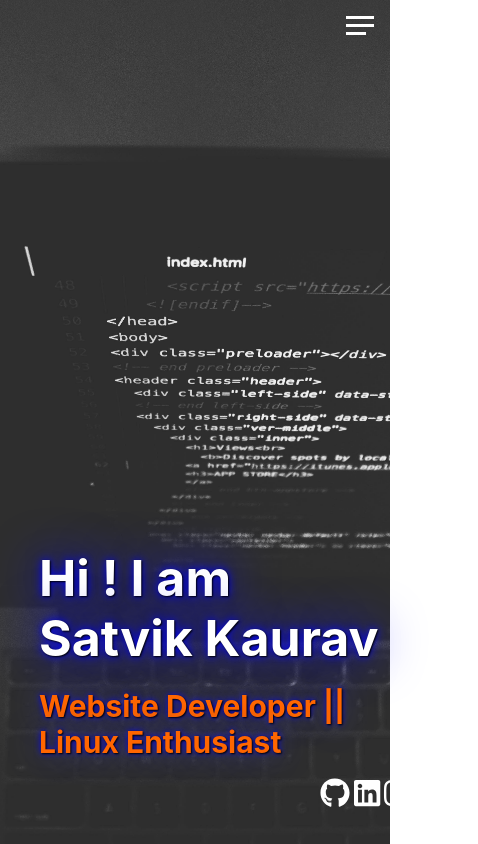
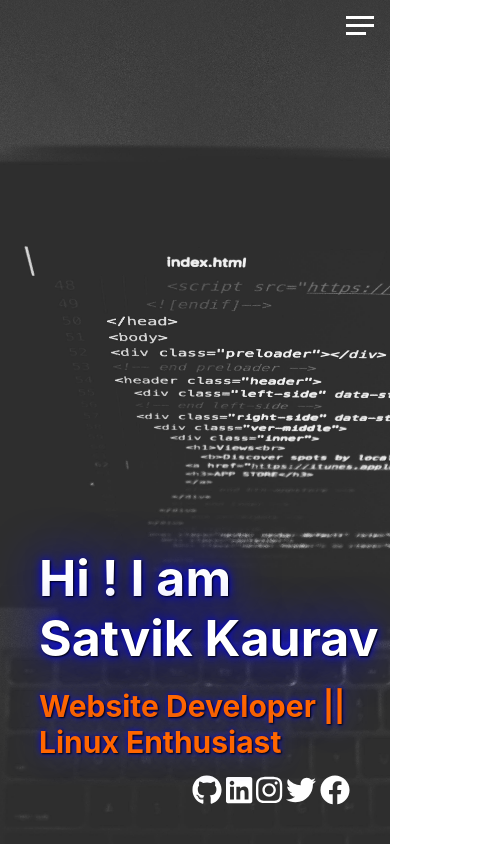
Before and after one commit to satvikkaurav/portfolio, a Next.js app: page / in a window 390 px wide. Shown: the whole page, 478 px wide, since content can reach past the window. Built offline with nearby package versions, Linux system fonts and the light colour scheme.

Commit message:
Optimized socialIcons for mobile

```diff
--- a/components/Footer/SocialIcons/SocialIcons.module.scss
+++ b/components/Footer/SocialIcons/SocialIcons.module.scss
@@ -3,19 +3,27 @@
 
 
 .social{
+
+
     height: 5vh;
     width: 20vw;
     display: flex;
     position: absolute;
-    right: 2rem;
     bottom: 0;
     list-style-type: none;
     flex-direction: row;
     grid-gap: 10%;
     font-size: 30px;
 
-    align-items: center;
+    // align-items: center;
     color: white;
+
+    @include media-vsm {
+        right: 10rem;
+    }
+    @media (min-width:500px) {
+        right: 8rem;
+    }
 
     li{
     transition : all 0.2s ease-in-out;
--- a/styles/_config.scss
+++ b/styles/_config.scss
@@ -5,13 +5,28 @@ $color-3:rgb(255, 102, 0);
 
 
 @mixin media-md {
-    @media (min-width : 1000px) {
+    @media (min-width : 900px) {
         @content;
     }
 }
 
-@mixin media-Lg{
+@mixin media-lg{
     @media (min-width : 1250px) {
         @content;
     }
 }
+@mixin media-sm{
+    @media (min-width : 500px) {
+        @content;
+    }
+}
+@mixin media-vsm{
+    @media (min-width : 300px) {
+        @content;
+    }
+}
+@mixin media-vlg{
+    @media (min-width : 1600px) {
+        @content;
+    }
+}
```
